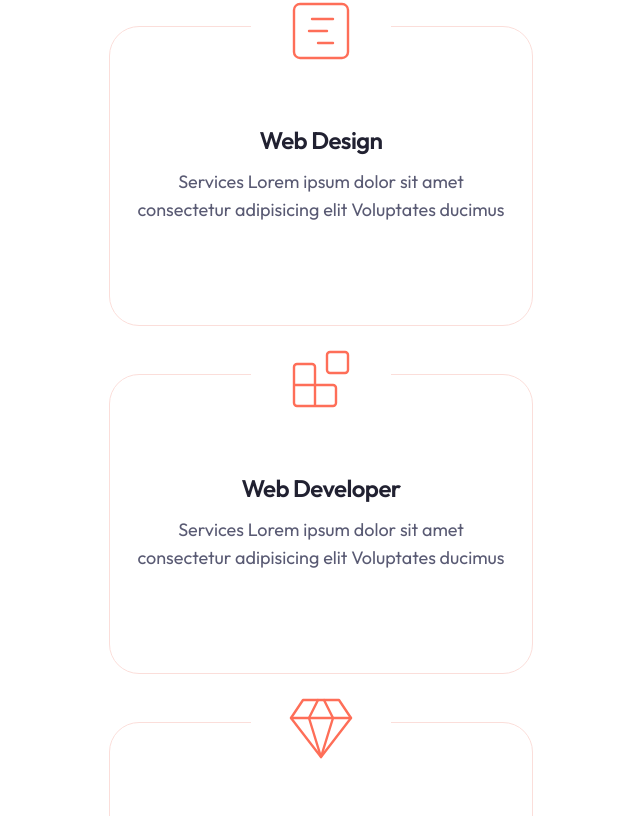
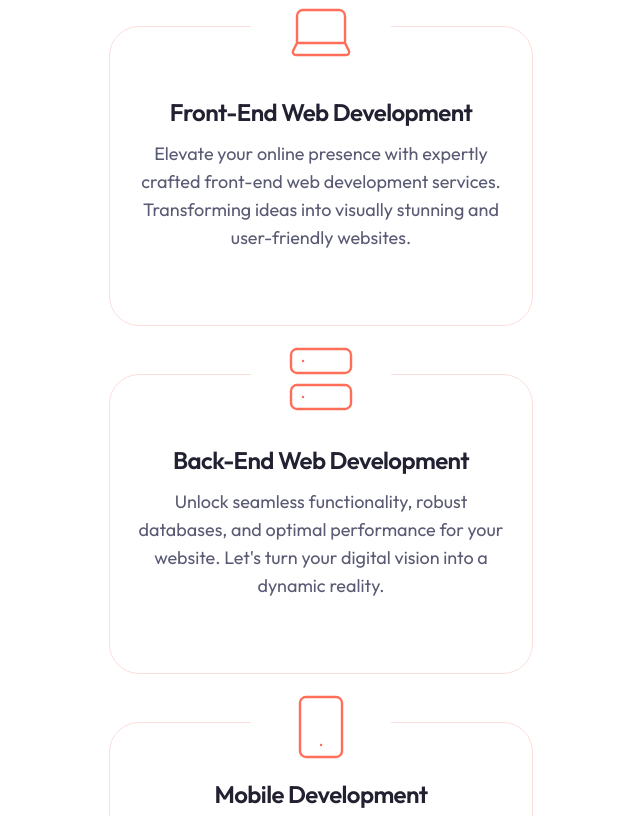
Before and after one commit to yongkisatrias/yongki-portfolio, a Next.js app: page / in a window 1280 px wide. Shown: the part 1744-2560 px from the top of the page, without its empty margins (319-959 px from the left). Built offline with nearby package versions, Linux system fonts and the light colour scheme.

Commit message:
[UPDATE] Update services section

```diff
--- a/components/Services.jsx
+++ b/components/Services.jsx
@@ -1,4 +1,4 @@
-import { GanttChartSquare, Blocks, Gem } from "lucide-react";
+import { Laptop, Server, Smartphone } from "lucide-react";
 import {
   Card,
   CardContent,
@@ -9,22 +9,22 @@ import {
 
 const servicesData = [
   {
-    icon: <GanttChartSquare size={72} strokeWidth={0.8} />,
-    title: "Web Design",
+    icon: <Laptop size={72} strokeWidth={0.8} />,
+    title: "Front-End Web Development",
     description:
-      "Services Lorem ipsum dolor sit amet consectetur adipisicing elit Voluptates ducimus",
+      "Elevate your online presence with expertly crafted front-end web development services. Transforming ideas into visually stunning and user-friendly websites.",
   },
   {
-    icon: <Blocks size={72} strokeWidth={0.8} />,
-    title: "Web Developer",
+    icon: <Server size={72} strokeWidth={0.8} />,
+    title: "Back-End Web Development",
     description:
-      "Services Lorem ipsum dolor sit amet consectetur adipisicing elit Voluptates ducimus",
+      "Unlock seamless functionality, robust databases, and optimal performance for your website. Let's turn your digital vision into a dynamic reality.",
   },
   {
-    icon: <Gem size={72} strokeWidth={0.8} />,
-    title: "App Developer",
+    icon: <Smartphone size={72} strokeWidth={0.8} />,
+    title: "Mobile Development",
     description:
-      "Services Lorem ipsum dolor sit amet consectetur adipisicing elit Voluptates ducimus",
+      "Unlock the potential of your ideas with our personalized mobile development services! Elevate your digital presence and showcase your unique ideas through cutting-edge, user-friendly mobile applications.",
   },
 ];
 
```
